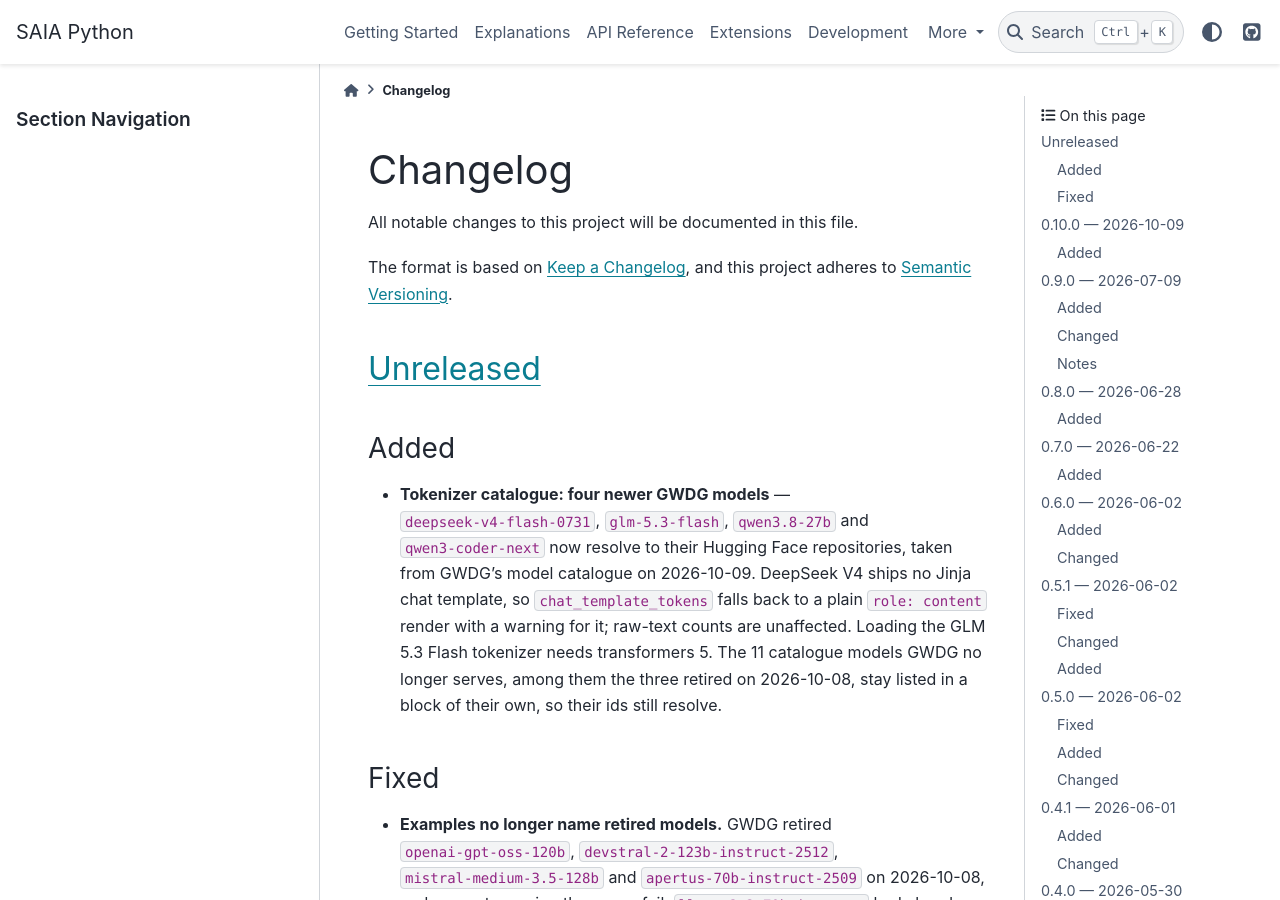
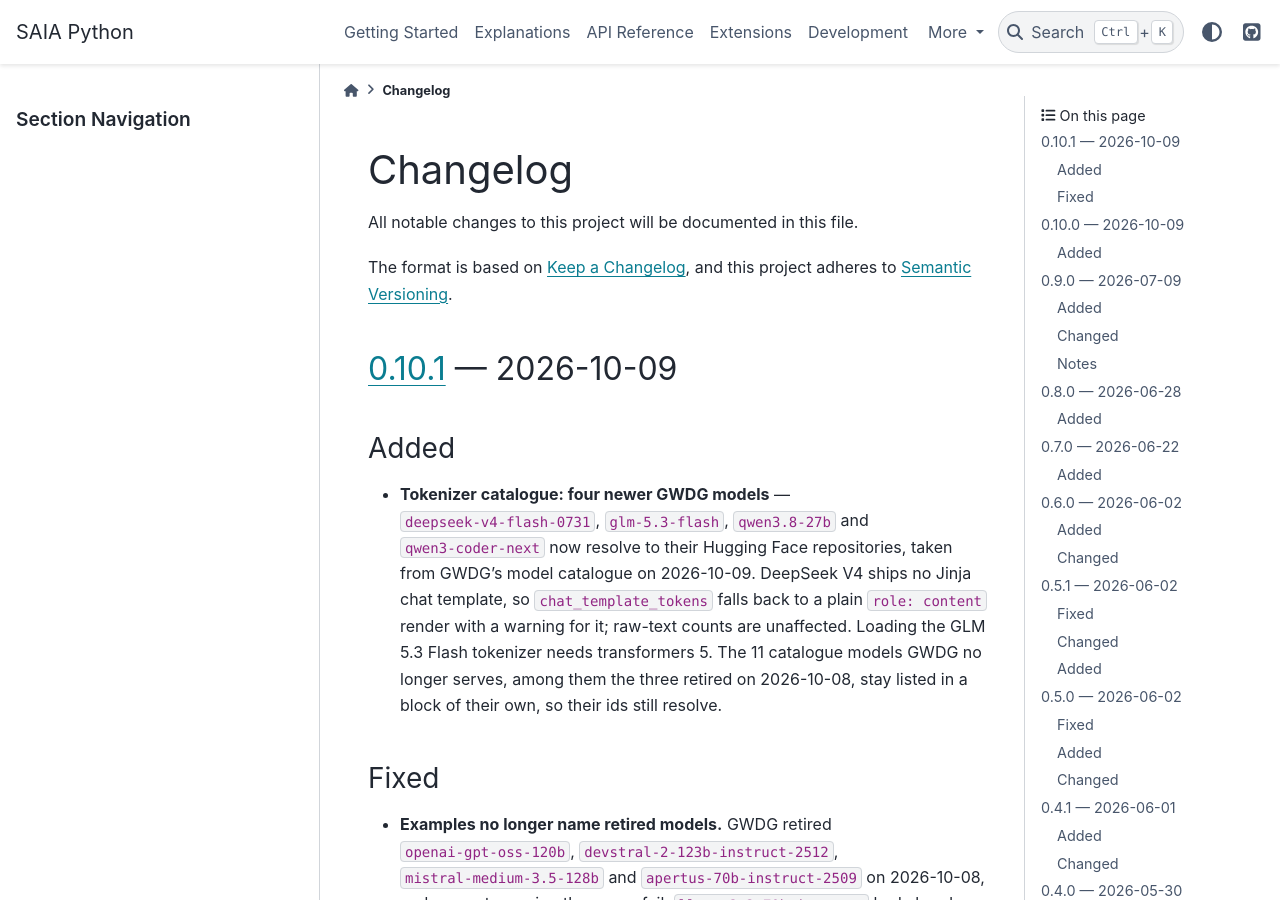
Before and after one commit to fschwar4/saia_python, a Sphinx documentation site: the page built from docs/CHANGELOG.md, in a window 1280 px wide and 900 px high. Built offline with Sphinx 7.4.7 and the PyData theme 0.15.4, drawn with Linux system fonts in a browser that asks for light colours; some of the changed text lies outside the part shown.

Commit message:
release: v0.10.1

```diff
--- a/docs/CHANGELOG.md
+++ b/docs/CHANGELOG.md
@@ -5,7 +5,7 @@ All notable changes to this project will be documented in this file.
 The format is based on [Keep a Changelog](https://keepachangelog.com/en/1.1.0/),
 and this project adheres to [Semantic Versioning](https://semver.org/spec/v2.0.0.html).
 
-## [Unreleased]
+## [0.10.1] — 2026-10-09
 
 ### Added
 
@@ -575,7 +575,8 @@ open-source project tooling and incremental-upload helpers for ARCANA.
   resolution with owner-prefix handling.
 - Sphinx documentation (PyData theme) and a unit test suite.
 
-[Unreleased]: https://github.com/fschwar4/saia_python/compare/v0.10.0...HEAD
+[Unreleased]: https://github.com/fschwar4/saia_python/compare/v0.10.1...HEAD
+[0.10.1]: https://github.com/fschwar4/saia_python/compare/v0.10.0...v0.10.1
 [0.10.0]: https://github.com/fschwar4/saia_python/compare/v0.9.0...v0.10.0
 [0.9.0]: https://github.com/fschwar4/saia_python/compare/v0.8.0...v0.9.0
 [0.8.0]: https://github.com/fschwar4/saia_python/compare/v0.7.0...v0.8.0
--- a/pyproject.toml
+++ b/pyproject.toml
@@ -4,7 +4,7 @@ build-backend = "setuptools.build_meta"
 
 [project]
 name = "saia-python"
-version = "0.10.0"
+version = "0.10.1"
 description = "Python wrapper for the GWDG SAIA platform REST API"
 readme = "README.md"
 requires-python = ">=3.10"
```
Also changed, not shown: 1 other file.
